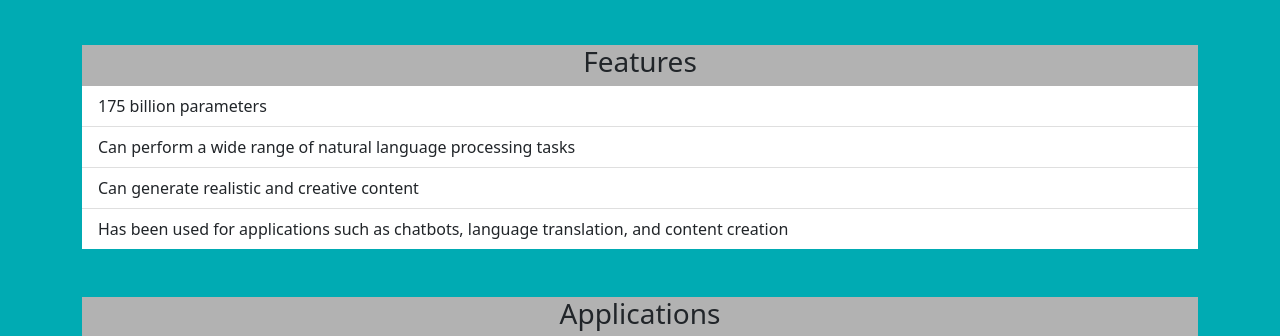
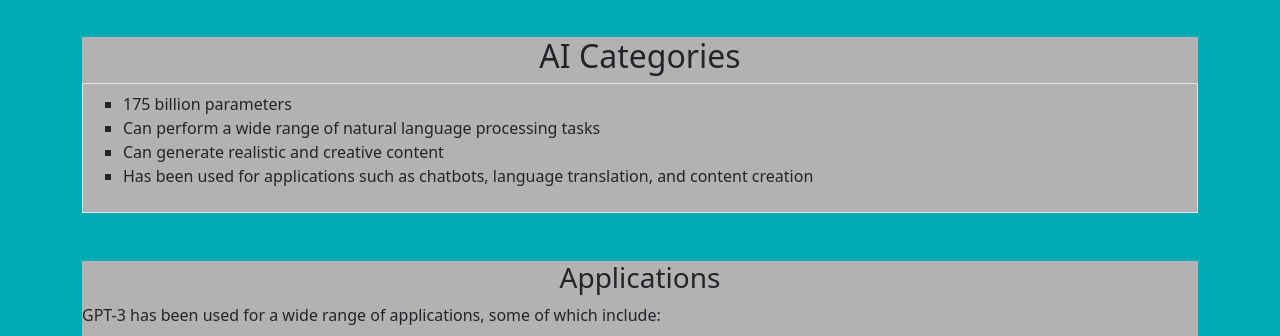
Before and after one commit to rate0/Tayir_Amankeldi_CS2202, a plain HTML site: page gpt.html in a window 1280 px wide. Shown: the part 428-764 px from the top of the page. Drawn offline with nearby package versions, Linux system fonts and the light colour scheme.

Commit message:
Added jquery and changed table format in gpt-3 page.

```diff
--- a/gpt.html
+++ b/gpt.html
@@ -48,17 +48,23 @@
 				<p class="mt-3">GPT-3 (Generative Pre-trained Transformer 3) is a natural language processing AI model developed by OpenAI. It is one of the largest and most powerful language models in the world, with 175 billion parameters. GPT-3 can perform a wide range of tasks, such as language translation, writing essays, answering questions, and generating creative content.</p>
 			</section>
 
-			<section class="mt-5">
-				<div class="text-center">
-					<h3>Features</h3>
-				</div>
-				<ul class="list-group list-group-flush">
-					<li class="list-group-item">175 billion parameters</li>
-					<li class="list-group-item">Can perform a wide range of natural language processing tasks</li>
-					<li class="list-group-item">Can generate realistic and creative content</li>
-					<li class="list-group-item">Has been used for applications such as chatbots, language translation, and content creation</li>
-				</ul>
-			</section>
+			<section>
+                <div class="text-center"><h2>AI Categories</h2></div>
+                <table class="table">
+                <tbody>
+                    <tr>
+                        <td>
+                            <ul>
+                                <li>175 billion parameters</li>
+								<li>Can perform a wide range of natural language processing tasks</li>
+								<li>Can generate realistic and creative content</li>
+								<li>Has been used for applications such as chatbots, language translation, and content creation</li>
+                            </ul>
+                        </td>
+                    </tr>
+                </tbody>
+            </table>
+            </section>
 
 			<section class="mt-5">
 				<div class="text-center">
```
Also changed, not shown: index.html (+1 -0 lines).
